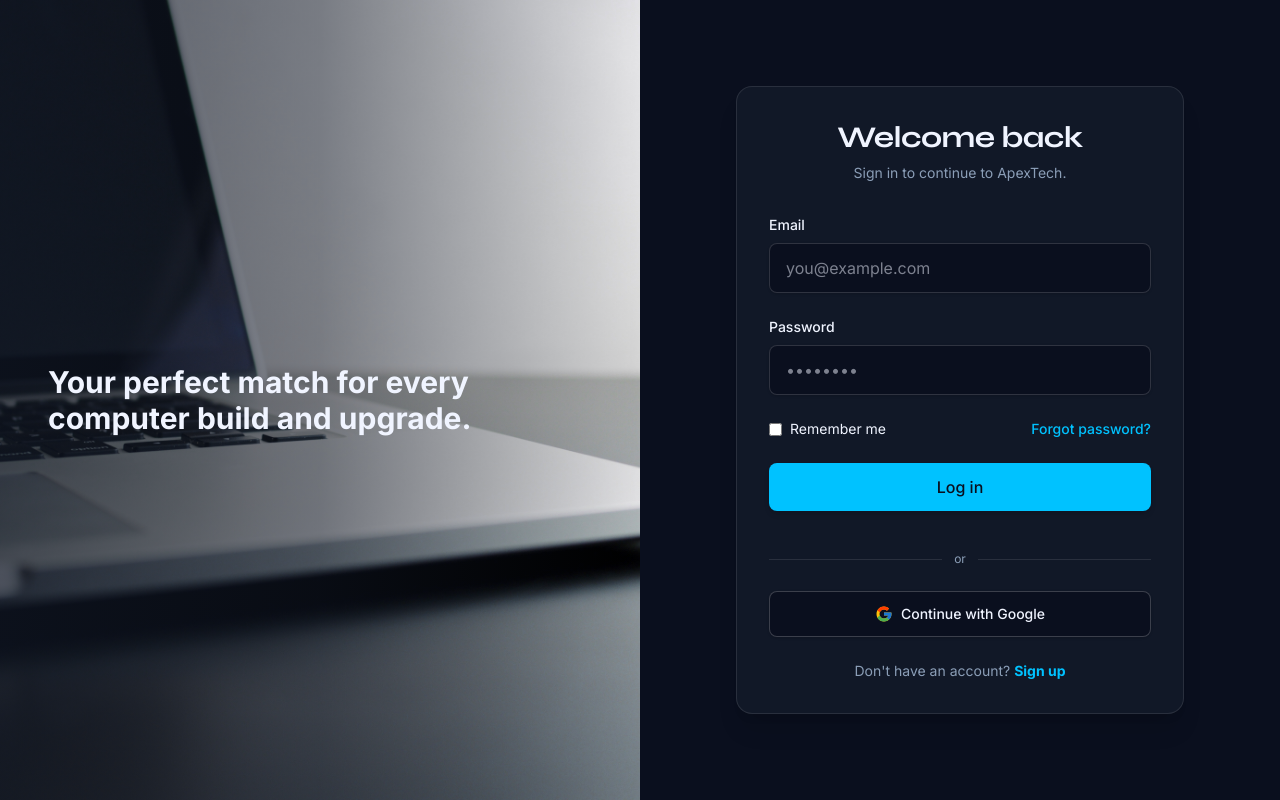
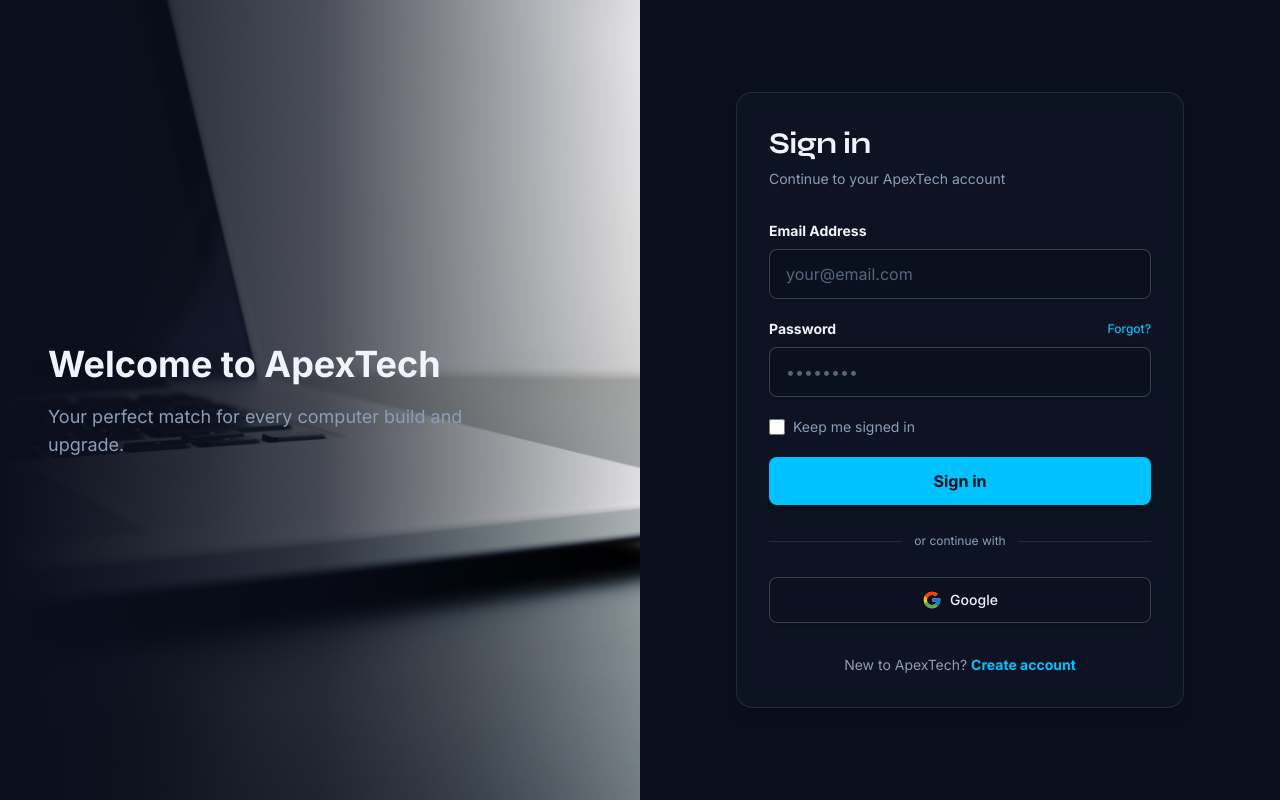
Before and after one commit to lakkanadulshan/computer-store-web, a React (Vite) app in the folder i-computer-frontend/: page /login in a window 1280 px wide. Built offline with nearby package versions, Linux system fonts and the light colour scheme; no server answers.

Commit message:
optimized login page

```diff
--- a/i-computer-frontend/src/pages/LoginPage.jsx
+++ b/i-computer-frontend/src/pages/LoginPage.jsx
@@ -94,31 +94,36 @@
 
     return (
         <div className="min-h-screen bg-primary text-text lg:flex">
-            <div className="relative w-full lg:w-1/2 h-64 lg:h-auto">
+            <div className="relative hidden w-full lg:flex lg:w-1/2 h-auto">
                 <img
                     src="/bg-img.jpg"
                     alt="Computer shop display"
                     className="absolute inset-0 h-full w-full object-cover"
                 />
-                <div className="absolute inset-0 bg-linear-to-r from-secondary/70 via-secondary/50 to-transparent" />
+                <div className="absolute inset-0 bg-linear-to-r from-primary via-primary/70 to-transparent" />
                 <div className="relative h-full w-full flex items-center justify-center lg:justify-start px-8 lg:px-12">
-                    <p className="text-2xl lg:text-3xl font-semibold text-text max-w-md">
-                        Your perfect match for every computer build and upgrade.
-                    </p>
+                    <div className="space-y-4">
+                        <h2 className="text-3xl lg:text-4xl font-bold text-text max-w-md leading-tight">
+                            Welcome to ApexTech
+                        </h2>
+                        <p className="text-lg text-muted max-w-md">
+                            Your perfect match for every computer build and upgrade.
+                        </p>
+                    </div>
                 </div>
             </div>
 
-            <div className="flex flex-1 items-center justify-center p-6 lg:p-12">
-                <div className="w-full max-w-md rounded-2xl border border-white/10 bg-secondary p-8 shadow-xl">
-                    <div className="space-y-2 text-center">
-                        <h1 className="font-heading text-3xl text-text">Welcome back</h1>
-                        <p className="text-sm text-muted">Sign in to continue to ApexTech.</p>
+            <div className="flex w-full flex-col items-center justify-center p-6 lg:p-12 lg:w-1/2 min-h-screen lg:min-h-auto">
+                <div className="w-full max-w-md rounded-2xl border border-white/10 bg-secondary/50 p-8 shadow-lg backdrop-blur-sm">
+                    <div className="space-y-2">
+                        <h1 className="font-heading text-3xl font-bold text-text">Sign in</h1>
+                        <p className="text-sm text-muted">Continue to your ApexTech account</p>
                     </div>
 
-                    <form className="mt-8 space-y-6">
+                    <form className="mt-8 space-y-5">
                         <div className="space-y-2">
-                            <label htmlFor="email" className="block text-sm font-medium">
-                                Email
+                            <label htmlFor="email" className="block text-sm font-semibold text-text">
+                                Email Address
                             </label>
                             <input onChange={(event)=>{
                                 setEmail(event.target.value);
@@ -126,15 +131,20 @@
                             }}
                                 id="email"
                                 type="email"
-                                placeholder="you@example.com"
-                                className="w-full rounded-lg border border-white/15 bg-primary px-4 py-3 text-text shadow-sm focus:border-accent focus:outline-none focus:ring-2 focus:ring-accent/40"
+                                placeholder="your@email.com"
+                                className="w-full rounded-lg border border-white/20 bg-primary/50 px-4 py-3 text-text placeholder-muted/60 shadow-sm transition focus:border-accent focus:outline-none focus:ring-2 focus:ring-accent/40"
                             />
                         </div>
 
                         <div className="space-y-2">
-                            <label htmlFor="password" className="block text-sm font-medium">
-                                Password
-                            </label>
+                            <div className="flex items-center justify-between">
+                                <label htmlFor="password" className="block text-sm font-semibold text-text">
+                                    Password
+                                </label>
+                                <Link to="/forgot-password" className="text-xs text-accent font-medium hover:underline">
+                                    Forgot?
+                                </Link>
+                            </div>
 
                             <input onChange={(event)=>{
                                 setPassword(event.target.value);
@@ -142,46 +152,41 @@
                                 id="password"
                                 type="password"
                                 placeholder="••••••••"
-                                className="w-full rounded-lg border border-white/15 bg-primary px-4 py-3 text-text shadow-sm focus:border-accent focus:outline-none focus:ring-2 focus:ring-accent/40"
+                                className="w-full rounded-lg border border-white/20 bg-primary/50 px-4 py-3 text-text placeholder-muted/60 shadow-sm transition focus:border-accent focus:outline-none focus:ring-2 focus:ring-accent/40"
                             />
                         </div>
 
-                        <div className="flex items-center justify-between text-sm">
-                            <label className="inline-flex items-center gap-2">
-                                <input type="checkbox" className="rounded border-secondary/30 text-accent focus:ring-accent" />
-                                <span>Remember me</span>
-                            </label>
-                            <Link to="/forgot-password" className="text-accent font-medium hover:underline">
-                                Forgot password?
-                            </Link>
-                        </div>
+                        <label className="inline-flex items-center gap-2 cursor-pointer">
+                            <input type="checkbox" className="w-4 h-4 rounded border-white/20 text-accent focus:ring-accent accent-accent" />
+                            <span className="text-sm text-muted">Keep me signed in</span>
+                        </label>
 
                         <button
                             onClick={login}
                             type="submit"
-                            className="w-full rounded-lg bg-accent px-4 py-3 text-primary font-medium shadow-md transition duration-200 hover:brightness-110"
+                            className="w-full rounded-lg bg-accent px-4 py-3 text-primary font-semibold shadow-lg transition duration-200 hover:brightness-110 active:scale-[0.98]"
                         >
-                            Log in
+                            Sign in
                         </button>
 
-                        <div className="relative mt-4 flex items-center justify-center text-xs text-muted">
+                        <div className="relative flex items-center justify-center text-xs text-muted py-2">
                             <span className="h-px w-full bg-white/10" />
-                            <span className="mx-3 whitespace-nowrap">or</span>
+                            <span className="mx-3 whitespace-nowrap">or continue with</span>
                             <span className="h-px w-full bg-white/10" />
                         </div>
 
                         <button
                             type="button"
                             onClick={() => loginWithGoogle()}
-                            className="mt-4 flex w-full items-center justify-center gap-2 rounded-lg border border-white/20 bg-primary px-4 py-3 text-sm font-medium text-text shadow-sm transition duration-200 hover:bg-hover"
+                            className="w-full flex items-center justify-center gap-2 rounded-lg border border-white/20 bg-primary/30 px-4 py-3 text-sm font-medium text-text shadow-sm transition duration-200 hover:bg-primary/50 hover:border-white/30"
                         >
-                            <FcGoogle className="text-lg" />
-                            Continue with Google
+                            <FcGoogle className="text-xl" />
+                            Google
                         </button>
                     </form>
 
-                    <p className="mt-6 text-sm text-center text-muted">
-                        Don't have an account? <Link to="/register" className="text-accent font-semibold hover:underline">Sign up</Link>
+                    <p className="mt-8 text-sm text-center text-muted">
+                        New to ApexTech? <Link to="/register" className="text-accent font-semibold hover:underline">Create account</Link>
                     </p>
                 </div>
             </div>
```
